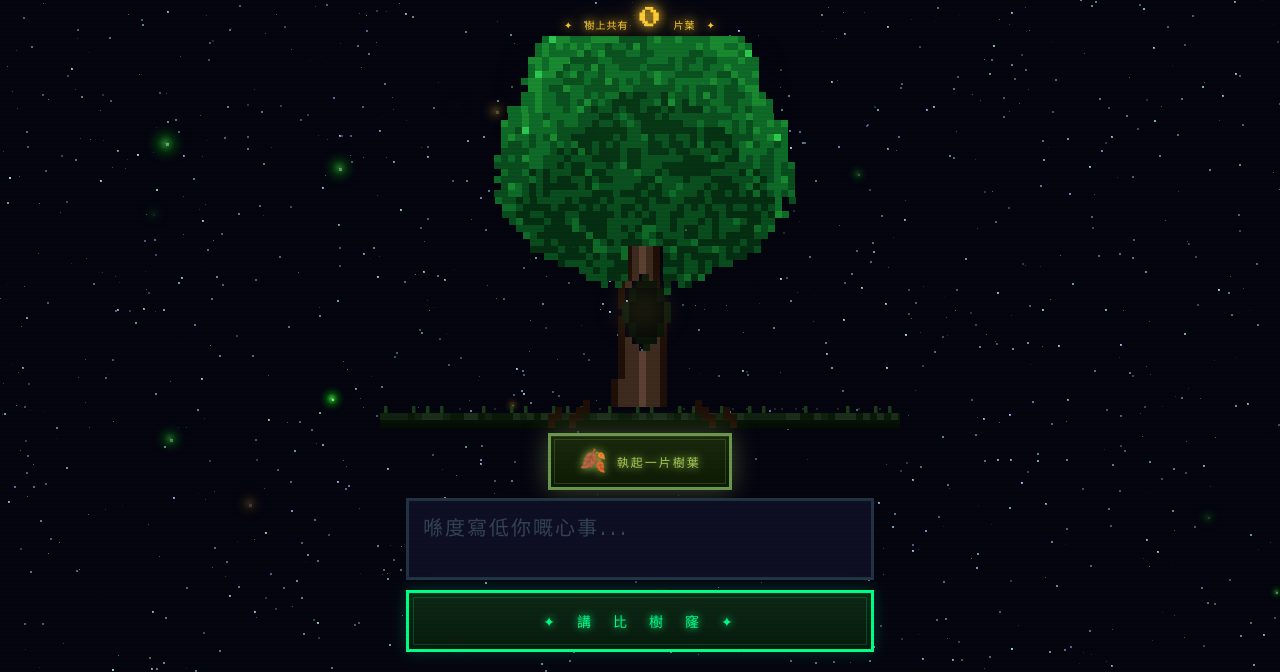
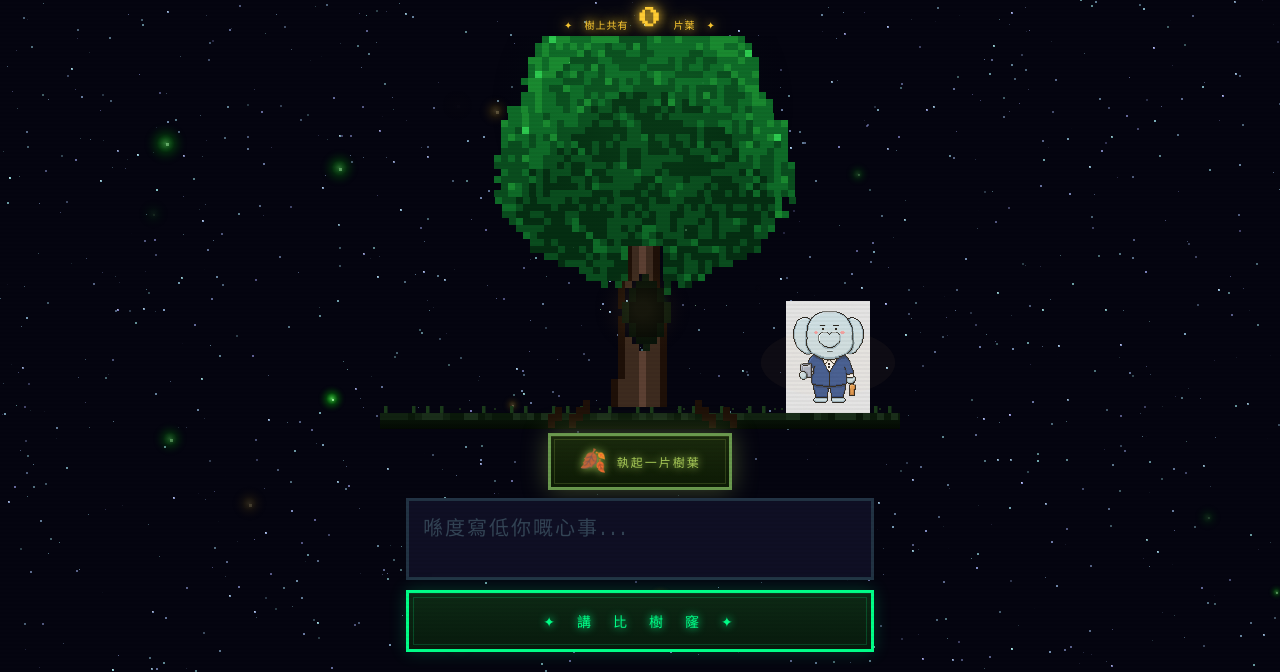
Before and after one commit to soyatkit/Tree-Hollow, a website: page index.html in a window 1280 px wide. Shown: the part 128-800 px from the top of the page. Drawn offline with Linux system fonts and the light colour scheme; no server answers; animation ran at ten frames a second.

Commit message:
feat: character sprite drawn beside tree with pixel-art rendering

```diff
--- a/index.html
+++ b/index.html
@@ -746,6 +746,21 @@ function renderTree() {
   treeCtx.fillStyle = hollowGlow;
   treeCtx.fillRect(hollowPx - PIXEL * 7, hollowPy - PIXEL * 7, PIXEL * 14, PIXEL * 14);
 
+  // ── CHARACTER ──
+  if (charImg.complete && charImg.naturalWidth > 0) {
+    const charH = PIXEL * 16; // character height in pixels
+    const charW = (charImg.naturalWidth / charImg.naturalHeight) * charH;
+    const charX = (treeData.cx + 21) * PIXEL;
+    const charY = groundY - charH;
+    treeCtx.imageSmoothingEnabled = false;
+    treeCtx.drawImage(charImg, charX, charY, charW, charH);
+    // Subtle glow behind character
+    treeCtx.fillStyle = 'rgba(255,200,120,0.04)';
+    treeCtx.beginPath();
+    treeCtx.ellipse(charX + charW / 2, charY + charH * 0.55, charW * 0.8, charH * 0.3, 0, 0, Math.PI * 2);
+    treeCtx.fill();
+  }
+
   // ── LEAVES ──
   for (const leaf of leaves) {
     drawLeaf(leaf);
@@ -762,6 +777,12 @@ function renderTree() {
     treeCtx.fillRect(Math.round(sx * PIXEL), Math.round(sy * PIXEL), ps, ps);
   }
 }
+
+// ═══════════════════════════════════════
+//  CHARACTER SPRITE
+// ═══════════════════════════════════════
+const charImg = new Image();
+charImg.src = 'cha1.png';
 
 // ═══════════════════════════════════════
 //  API CONFIG
```
Also changed, not shown: cha1.png (added).
